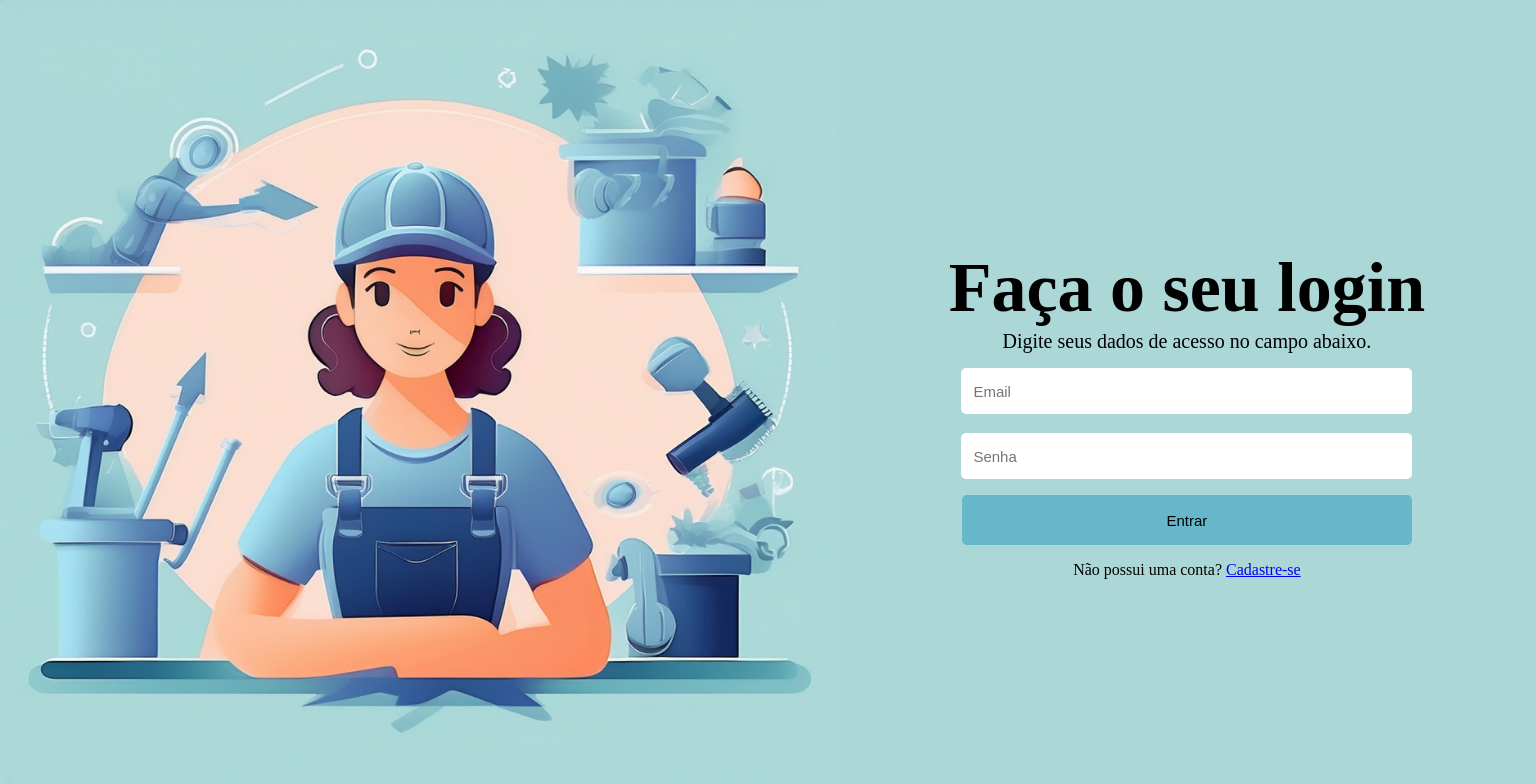
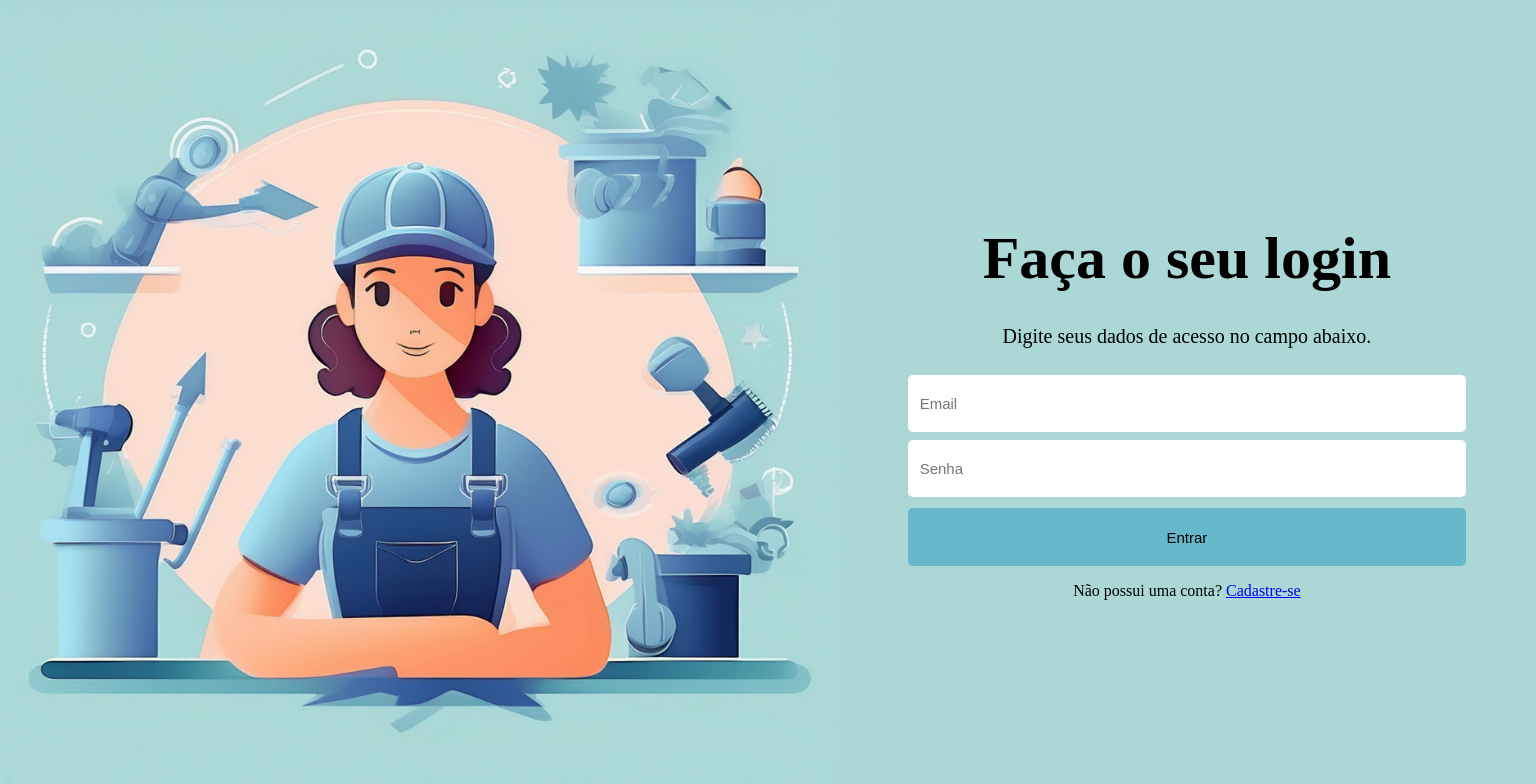
Before and after one commit to EduardoBardini/RentWorkers-PROJECT, a React (Vite) app in the folder RentWorkers FRONTEND/: page /login in a window 1536 px wide. Shown: the top 784 px of the page. Built offline with nearby package versions, Linux system fonts and the light colour scheme.

Commit message:
TelaLogin Responsiva

```diff
--- a/RentWorkers FRONTEND/package.json
+++ b/RentWorkers FRONTEND/package.json
@@ -12,7 +12,8 @@
   "dependencies": {
     "react": "^18.3.1",
     "react-dom": "^18.3.1",
-    "react-router-dom": "^6.26.2"
+    "react-router-dom": "^6.26.2",
+    "rentworkers-frontend": "file:"
   },
   "devDependencies": {
     "@eslint/js": "^9.9.0",
--- a/RentWorkers FRONTEND/src/componentes/TelaCadastro/Cadastro.css
+++ b/RentWorkers FRONTEND/src/componentes/TelaCadastro/Cadastro.css
@@ -38,7 +38,7 @@
    flex-direction: column;
    align-items: center;
    width: 75%;
-   height: 10%;
+   height: 15%;
 
  }.lblFraseEfeito{
    font-size: 20px;
@@ -51,7 +51,7 @@
     justify-content: start;
     flex-direction: column;
     width: 100%;
-    height: 11%;
+    height: 15%;
     padding-bottom: 2px;
  }
 
--- a/RentWorkers FRONTEND/src/componentes/TelaCadastro/TelaCadastro.jsx
+++ b/RentWorkers FRONTEND/src/componentes/TelaCadastro/TelaCadastro.jsx
@@ -17,7 +17,6 @@ function TelaCadastro(){
                     <div className='divFraseEfeito'>
                         <label className='lblFraseEfeito'>Encontre profissionais ou ofereça seus serviços</label>
                         <label className='lblFraseEfeito'>com facilidade e segurança.</label>
-
                     </div>
                     <div className='divDadosEscritos'>
                         <div className='distanceDiv'>
--- a/RentWorkers FRONTEND/src/componentes/TelaLogin/Login.css
+++ b/RentWorkers FRONTEND/src/componentes/TelaLogin/Login.css
@@ -35,7 +35,6 @@
    flex-direction: column;
    width: 75%;
    height: 75%;
-   gap: 5px;
  }
   .divTitulo{
    display: flex;
@@ -94,3 +93,155 @@
    justify-content: center;
    align-items: center;
   }
+
+
+ /* NOTEBOOK SENAI */
+
+  @media (min-width: 1024px) {
+
+    .divForm{
+      display: flex;
+      justify-content: center;
+      align-items: center;
+      flex-direction: column;
+      width: 80%;
+      height: 75%;
+      gap: 5px;
+    }
+
+    .divTitulo{
+      display: flex;
+      justify-content: center;
+      width: 100%;
+      height: 20%;
+      font-size: 25px;
+
+
+     }
+     .divSubTitulo{
+      display: flex;
+      justify-content: center;
+      align-items: center;
+      width: 100%;
+      height: 9%;
+      padding-bottom: 5px;
+      font-size: 20px;
+     }
+
+     .divEmail{
+      width: 100%;
+      height: 10%;
+      display: flex;
+      justify-content: center;
+      align-items: center;
+     }
+     .divSenha{
+      width: 100%;
+      height: 10%;
+      display: flex;
+      justify-content: center;
+      align-items: center;
+     }
+
+     .inptLogin{
+       width: 100%;
+       height: 85%;
+       padding-left: 10px;
+       font-size: 15px;
+       border-radius: 5px;
+       border-color: transparent;
+     }
+
+     .buttonStyle {
+       width: 100%;
+       height: 80%;
+       font-size: 15px;
+       background-color: #66b7c9;
+       border-radius: 5px;
+       border-color: transparent;
+     }
+     .divButtonLogin{
+      width: 100%;
+      height: 20%;
+      display: flex;
+      flex-direction: column;
+      justify-content: center;
+      align-items: center;
+      padding-top: 5px;
+     }
+  }
+
+  /* PC */
+
+  @media (min-width: 1440px) {
+    .divForm{
+      display: flex;
+      justify-content: center;
+      align-items: center;
+      flex-direction: column;
+      width: 80%;
+      height: 75%;
+      gap: 5px;
+    }
+
+    .divTitulo{
+      display: flex;
+      justify-content: center;
+      width: 100%;
+      height: 20%;
+      font-size: 30px;
+
+
+     }
+     .divSubTitulo{
+      display: flex;
+      justify-content: center;
+      align-items: center;
+      width: 100%;
+      height: 9%;
+      padding-bottom: 5px;
+      font-size: 20px;
+     }
+
+     .divEmail{
+      width: 100%;
+      height: 10%;
+      display: flex;
+      justify-content: center;
+      align-items: center;
+     }
+     .divSenha{
+      width: 100%;
+      height: 10%;
+      display: flex;
+      justify-content: center;
+      align-items: center;
+     }
+
+     .inptLogin{
+       width: 100%;
+       height: 85%;
+       padding-left: 10px;
+       font-size: 15px;
+       border-radius: 5px;
+       border-color: transparent;
+     }
+
+     .buttonStyle {
+       width: 100%;
+       height: 80%;
+       font-size: 15px;
+       background-color: #66b7c9;
+       border-radius: 5px;
+       border-color: transparent;
+     }
+     .divButtonLogin{
+      width: 100%;
+      height: 18%;
+      display: flex;
+      flex-direction: column;
+      justify-content: center;
+      align-items: center;
+      padding-top: 5px;
+     }
+  }
--- a/RentWorkers FRONTEND/src/componentes/TelaLogin/TelaLogin.jsx
+++ b/RentWorkers FRONTEND/src/componentes/TelaLogin/TelaLogin.jsx
@@ -33,6 +33,7 @@ function TelaLogin() {
                 <div className='divSubTitulo'>
                     <label> Digite seus dados de acesso no campo abaixo. </label>
                 </div>
+
                     <div className='divEmail'>
                      <input className='inptLogin' type="text" value={ email } onChange={ (e) => setEmail(e.target.value)} placeholder="Email" />
                     </div>
@@ -44,11 +45,7 @@ function TelaLogin() {
                      <p>Não possui uma conta?  <Link to={"/cadastro"}>Cadastre-se</Link></p>
                     </div>
 
-
-
-
             </form>
-
          </div>
         </div>
     )
```
Also changed, not shown: 1 other file (tests, documents, lock files or other folders). Lines whose indentation alone changed are shown as unchanged.
